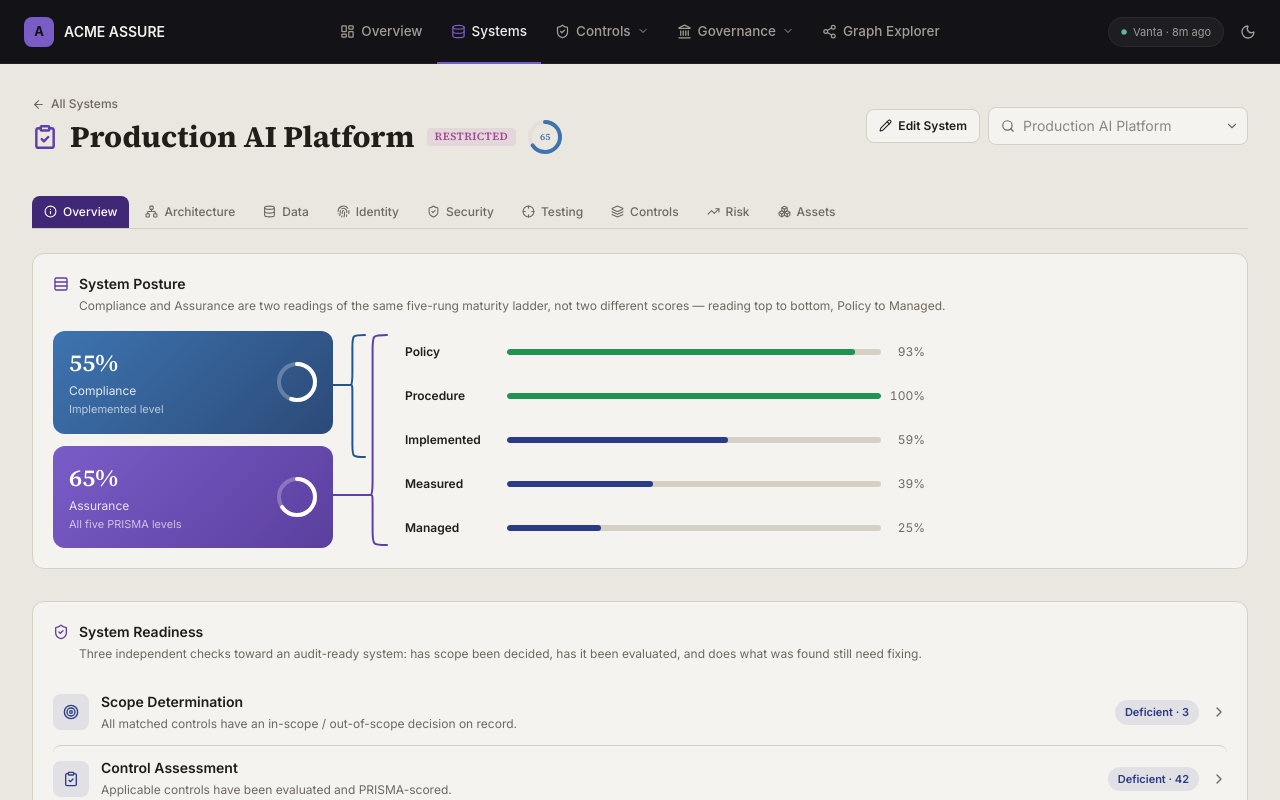
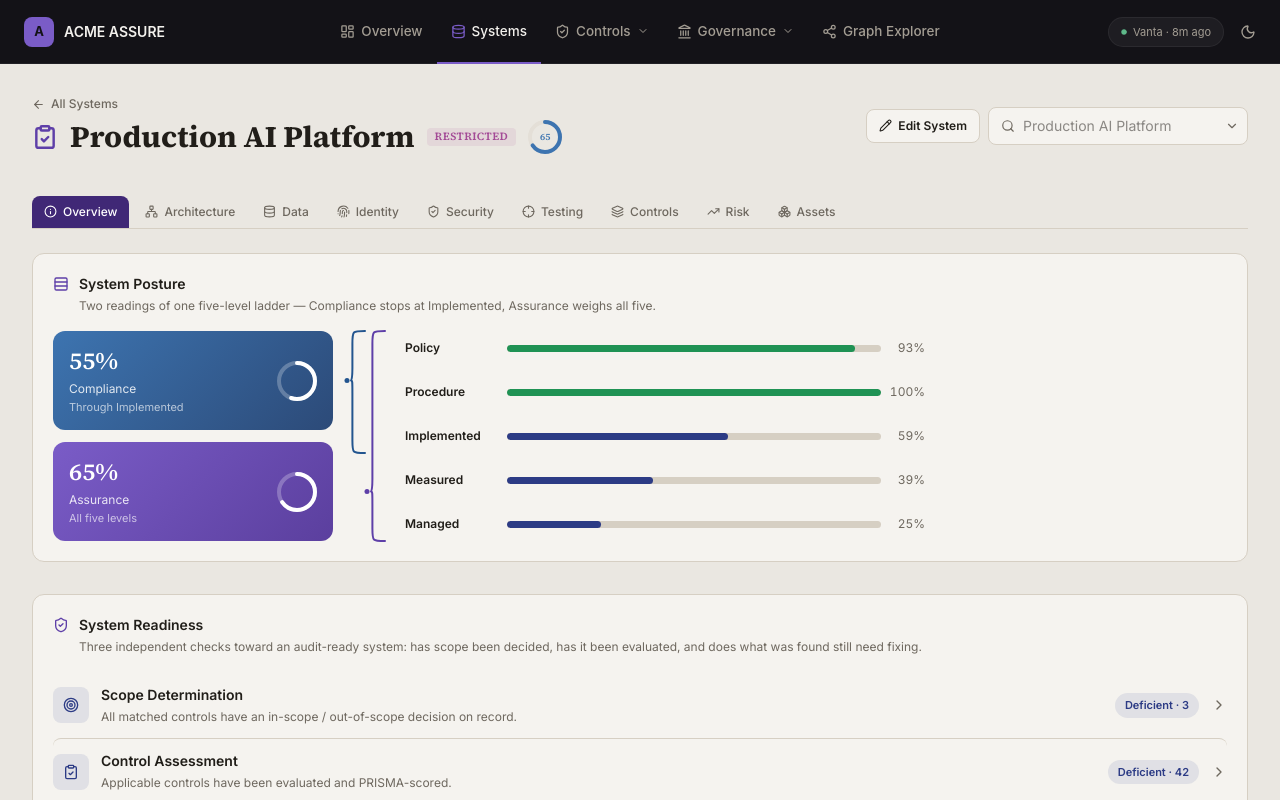
Before and after one commit to jklepp/grc, a React (Vite) app: page /#/systems/SYS-003 in a window 1280 px wide. Both pictures are taken after typing "name@example.com", "Sample123" into the empty fields and a click on the button "Sign in". Shown: the top 800 px of the page. Built offline with nearby package versions, Linux system fonts and the light colour scheme.

Commit message:
System page changes

```diff
--- a/src/pages/SystemWorkspace/overview/PrismaLadder.tsx
+++ b/src/pages/SystemWorkspace/overview/PrismaLadder.tsx
@@ -16,13 +16,27 @@ function bandColor(color?: string): string {
   return C.muted;
 }
 
+// Ladder geometry — everything in this card (brace spans, tile heights, brace
+// tip positions) derives from these two numbers so the columns can never
+// drift out of alignment when a size is tweaked.
+const ROW_H = 34;
+const ROW_GAP = 10;
+const rowSpan = (n: number) => n * ROW_H + (n - 1) * ROW_GAP;
+const LADDER_H = rowSpan(PRISMA_LEVELS.length);
+const COMPLIANCE_H = rowSpan(3); // Policy through Implemented
+const TILE_GAP = 12;
+const TILE_H = (LADDER_H - TILE_GAP) / 2; // two tiles fill the ladder height exactly
+const COMPLIANCE_TIP = TILE_H / 2; // brace tips land on their tile's vertical center
+const ASSURANCE_TIP = TILE_H + TILE_GAP + TILE_H / 2;
+
 // A hero-style tile matching the app's existing gradient "Current Assurance"
 // card style — a fixed brand color per metric, not score-driven, so
 // Compliance and Assurance stay visually distinct from each other no matter
-// what the numbers do.
+// what the numbers do. Fills its flex track so the tile column can be pinned
+// to the ladder's height.
 function ScoreTile({ label, sub, value, pct, gradient }: { label: string; sub: string; value: ReactNode; pct: number | null; gradient: string }) {
   return (
-    <div className="rounded-xl p-4 flex items-center justify-between gap-3" style={{ background: gradient }}>
+    <div className="rounded-xl px-4 py-3 flex-1 flex items-center justify-between gap-3" style={{ background: gradient }}>
       <div className="min-w-0">
         <div className="text-2xl font-semibold text-white" style={{ fontFamily: "'Source Serif 4', serif" }}>{value}</div>
         <div className="text-xs mt-1 text-white/85">{label}</div>
@@ -37,19 +51,15 @@ const ASSURANCE_GRADIENT = `linear-gradient(135deg, ${C.accent} 0%, ${C.accentSt
 const COMPLIANCE_GRADIENT = `linear-gradient(135deg, ${C.amber} 0%, #2C4A78 100%)`;
 
 // A real curly-brace path (flat back against the grouped rows, tip poking
-// left) with an optional horizontal leader line running from the tip back to
-// `leaderX` (negative, reaching across the gap to the Compliance/Assurance
-// tile it summarizes). `tipY` lets the tip sit off-center within the curve
-// so the leader can land level with its tile while the curve itself still
-// spans the full row range it's bracketing — a diagonal leader would need
-// the whole curve to shift and drift off the rows, so instead only the tip
-// moves within a curve that keeps its top/bottom pinned to the row edges.
-function CurlyBrace({ height, width, color, strokeWidth = 2, tipY, leaderX }: { height: number; width: number; color: string; strokeWidth?: number; tipY?: number; leaderX?: number }) {
+// left) ending in a small filled dot. The dot plus color-matching to the
+// tile does the tile↔brace linking — no leader line reaching across the
+// gap. `tipY` lets the tip sit off-center within the curve so it can land
+// level with its tile's center while the curve itself still spans the full
+// row range it's bracketing.
+function CurlyBrace({ height, width, color, strokeWidth = 2, tipY }: { height: number; width: number; color: string; strokeWidth?: number; tipY?: number }) {
   const tip = tipY ?? height / 2;
   const r = Math.min(width, tip, height - tip) * 0.9;
-  const leaderPath = leaderX != null ? `M 0 ${tip} L ${leaderX} ${tip}` : "";
   const d = `
-    ${leaderPath}
     M ${width} 0
     C ${width - r} 0, ${width - r} 0, ${width - r} ${r}
     L ${width - r} ${tip - r}
@@ -60,6 +70,7 @@ function CurlyBrace({ height, width, color, strokeWidth = 2, tipY, leaderX }: {
   `;
   return (
     <svg width={width} height={height} style={{ overflow: "visible" }}>
+      <circle cx={-4} cy={tip} r={2.5} fill={color} />
       <path d={d} fill="none" stroke={color} strokeWidth={strokeWidth} strokeLinecap="round" strokeLinejoin="round" />
     </svg>
   );
@@ -88,29 +99,29 @@ export function PrismaLadder({ system, compliance, assurance }: PrismaLadderProp
       <SectionHeader
         icon={Rows3}
         title="System Posture"
-        description="Compliance and Assurance are two readings of the same five-rung maturity ladder, not two different scores — reading top to bottom, Policy to Managed."
+        description="Two readings of one five-level ladder — Compliance stops at Implemented, Assurance weighs all five."
       />
       <div className="flex gap-3 items-start">
-        <div className="w-[280px] shrink-0 flex flex-col gap-3">
-          <ScoreTile label="Compliance" sub="Implemented level" value={compliance == null ? "—" : `${compliance}%`} pct={compliance} gradient={COMPLIANCE_GRADIENT} />
-          <ScoreTile label="Assurance" sub="All five PRISMA levels" value={assurance == null ? "—" : `${assurance}%`} pct={assurance} gradient={ASSURANCE_GRADIENT} />
+        <div className="w-[280px] shrink-0 flex flex-col" style={{ height: LADDER_H, gap: TILE_GAP }}>
+          <ScoreTile label="Compliance" sub="Through Implemented" value={compliance == null ? "—" : `${compliance}%`} pct={compliance} gradient={COMPLIANCE_GRADIENT} />
+          <ScoreTile label="Assurance" sub="All five levels" value={assurance == null ? "—" : `${assurance}%`} pct={assurance} gradient={ASSURANCE_GRADIENT} />
         </div>
 
-        <div className="flex gap-4 items-stretch pt-1 min-w-0 flex-1">
-          <div className="relative w-[44px] shrink-0 h-[210px]">
+        <div className="flex gap-4 items-stretch min-w-0 flex-1">
+          <div className="relative w-[44px] shrink-0" style={{ height: LADDER_H }}>
             <div className="absolute" style={{ left: 6, top: 0 }}>
-              <CurlyBrace height={122} width={14} color={C.amber} tipY={50} leaderX={-18} />
+              <CurlyBrace height={COMPLIANCE_H} width={14} color={C.amber} tipY={COMPLIANCE_TIP} />
             </div>
             <div className="absolute" style={{ left: 26, top: 0 }}>
-              <CurlyBrace height={210} width={16} color={C.accent} tipY={160} leaderX={-38} />
+              <CurlyBrace height={LADDER_H} width={14} color={C.accent} tipY={ASSURANCE_TIP} />
             </div>
           </div>
 
-          <div className="flex flex-col gap-2.5 flex-1 min-w-0 max-w-[520px]">
+          <div className="flex flex-col flex-1 min-w-0 max-w-[520px]" style={{ gap: ROW_GAP }}>
             {rows.map((row) => (
-              <div key={row.level} className="flex items-center gap-2.5 h-[34px]">
+              <div key={row.level} className="flex items-center gap-2.5" style={{ height: ROW_H }}>
                 <div className="w-[92px] shrink-0 text-xs font-semibold" style={{ color: C.ink }}>{row.level}</div>
-                <div className="flex-1 min-w-0"><CoverageBar pct={row.pct} color={row.color} /></div>
+                <div className="flex-1 min-w-0"><CoverageBar pct={row.pct} color={row.color} barHeight={7} /></div>
               </div>
             ))}
           </div>
--- a/src/pages/SystemWorkspace/shared/CoverageBar.tsx
+++ b/src/pages/SystemWorkspace/shared/CoverageBar.tsx
@@ -1,11 +1,11 @@
 import React from "react";
 import { C } from "../../../theme";
 
-export function CoverageBar({ pct, color }: { pct?: number | null; color?: string }) {
+export function CoverageBar({ pct, color, barHeight = 6 }: { pct?: number | null; color?: string; barHeight?: number }) {
   if (pct == null) return <span className="text-xs" style={{ color: C.muted }}>—</span>;
   return (
     <div className="flex items-center gap-2">
-      <div className="flex-1 h-1.5 rounded-full overflow-hidden" style={{ background: C.border, minWidth: 40 }}>
+      <div className="flex-1 rounded-full overflow-hidden" style={{ background: C.border, minWidth: 40, height: barHeight }}>
         <div className="h-full rounded-full" style={{ width: `${pct}%`, background: color || C.accent }} />
       </div>
       <span className="text-xs tabular-nums w-9 text-right" style={{ color: C.muted }}>{pct}%</span>
```
